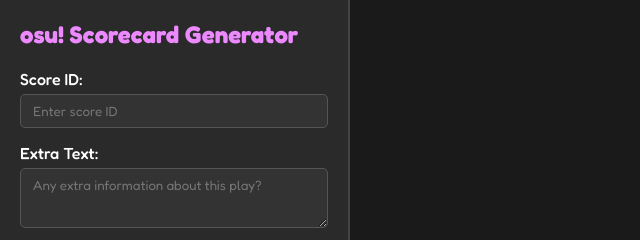
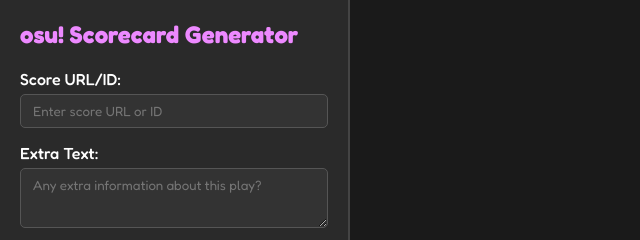
Before and after one commit to NitroBTW/osuscorecard, a website: page public/index.html in a window 1280 px wide. Shown: the top 240 px of the page, 0-640 px from the left. Drawn offline with nearby package versions, Linux system fonts and the light colour scheme; no server answers.

Commit message:
Update index.html

```diff
--- a/public/index.html
+++ b/public/index.html
@@ -34,8 +34,8 @@
             <h3 id="scorecard-count"></h3>
             <!-- Score ID input-->
             <div class="input-group">
-                <label for="scoreId">Score ID:</label>
-                <input type="text" id="scoreId" placeholder="Enter score ID">
+                <label for="scoreId">Score URL/ID:</label>
+                <input type="text" id="scoreId" placeholder="Enter score URL or ID">
             </div>
             <div class="input-group" id="ppInputGroup" style="display: none;">
                 <label for="ppOverride">PP for Loved Map:</label>
@@ -64,7 +64,7 @@
                 <div class="dropdown-content" id="dropdownContent">
                     <!-- Beatmap ID Input -->
                     <div class="input-group">
-                        <label for="mapOverride">Beatmap ID:</label>
+                        <label for="mapOverride">Beatmap URL/ID:</label>
                         <input type="text" id="mapId" placeholder="658127">
                     </div>
 
```
